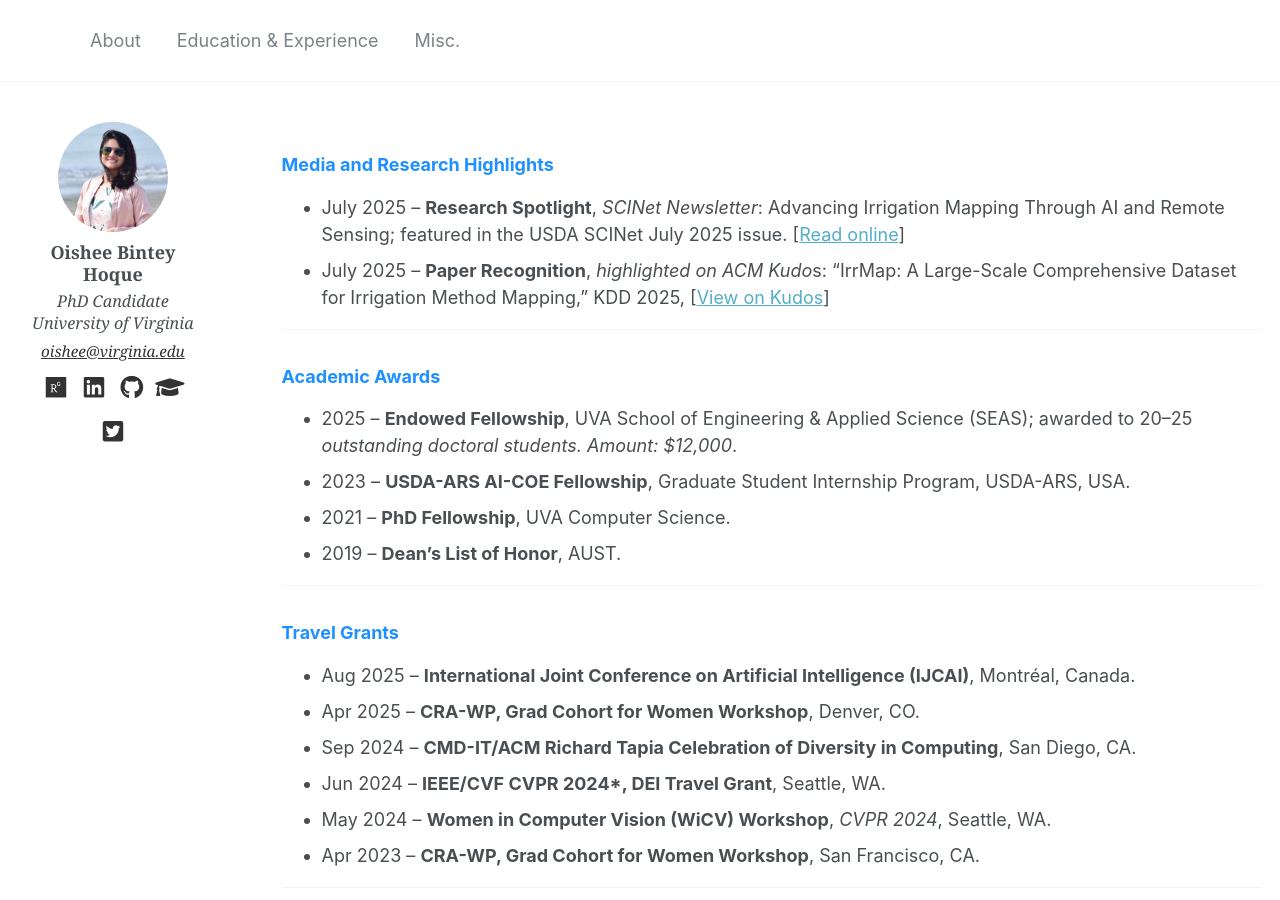
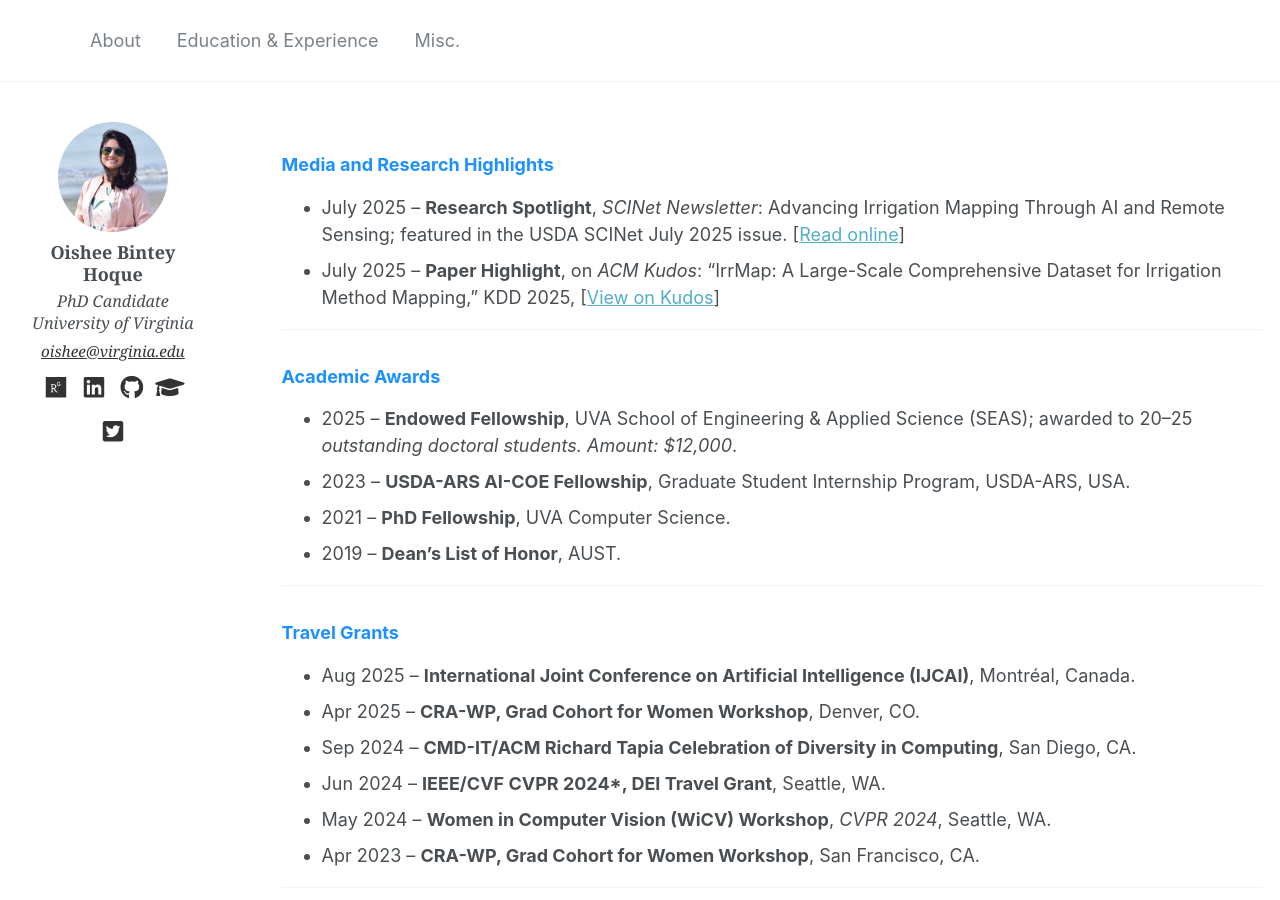
Before and after one commit to oishee-hoque/oishee-hoque.github.io, a Jekyll site: the page built from _pages/activities.md, in a window 1280 px wide and 900 px high. Built offline with Jekyll 4.4.1, drawn with Linux system fonts in a browser that asks for light colours.

Commit message:
update paper highlight

```diff
--- a/_pages/activities.md
+++ b/_pages/activities.md
@@ -8,7 +8,7 @@ author_profile: true
 <h3 style="color:#1e90ff;">Media and Research Highlights</h3>
 
 - July 2025 – **Research Spotlight**, *SCINet Newsletter*: Advancing Irrigation Mapping Through AI and Remote Sensing; featured in the USDA SCINet July 2025 issue. [[Read online](https://scinet.usda.gov/news/newsletter/2025-07)]
-- July 2025 – **Paper Recognition**, *highlighted on ACM Kudo*s: “IrrMap: A Large-Scale Comprehensive Dataset for Irrigation Method Mapping,” KDD 2025, [[View on Kudos](https://link.growkudos.com/1e1cogkx91c)]
+- July 2025 – **Paper Highlight**, on *ACM Kudos*: “IrrMap: A Large-Scale Comprehensive Dataset for Irrigation Method Mapping,” KDD 2025, [[View on Kudos](https://link.growkudos.com/1e1cogkx91c)]
 
 ---
 
```
